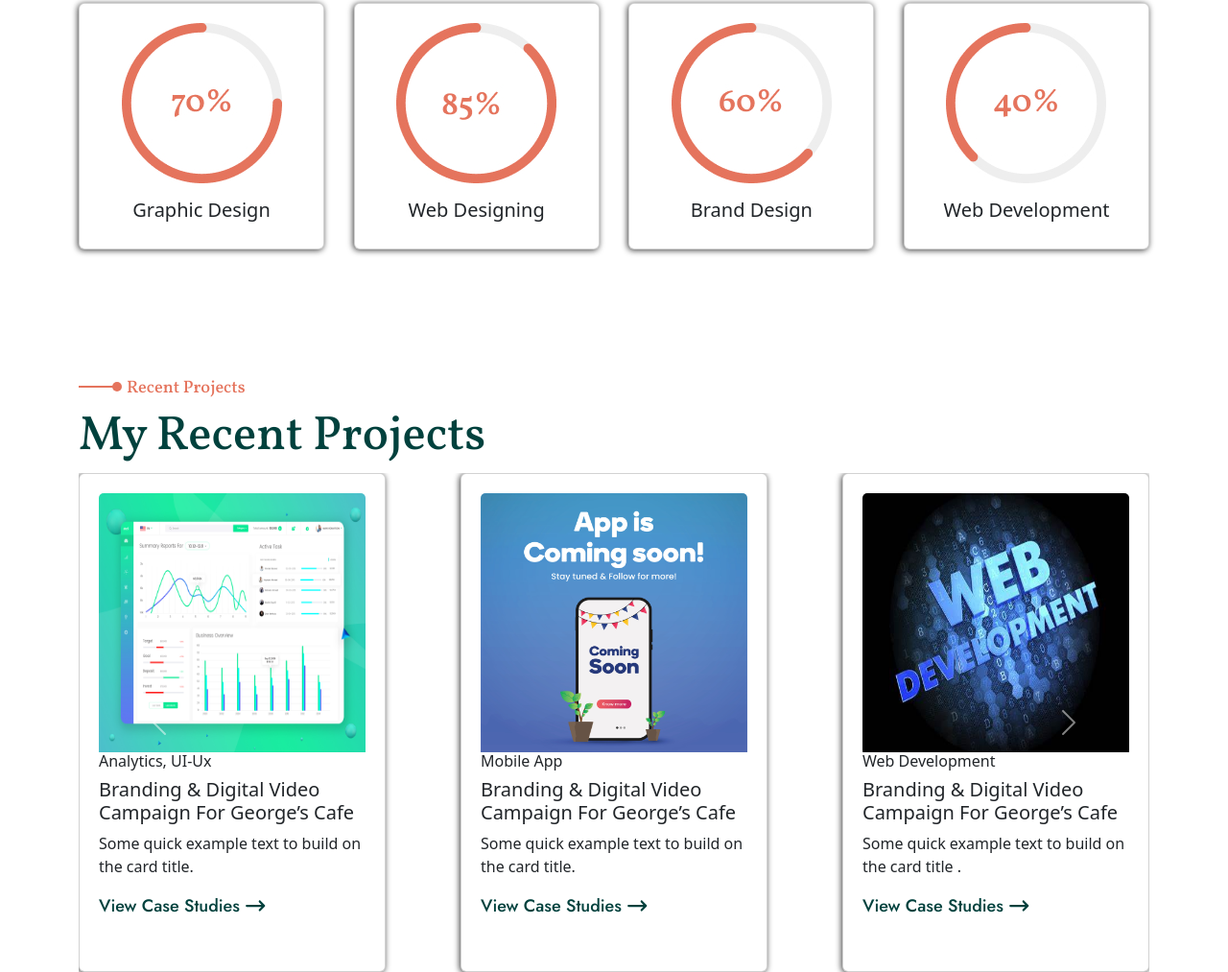
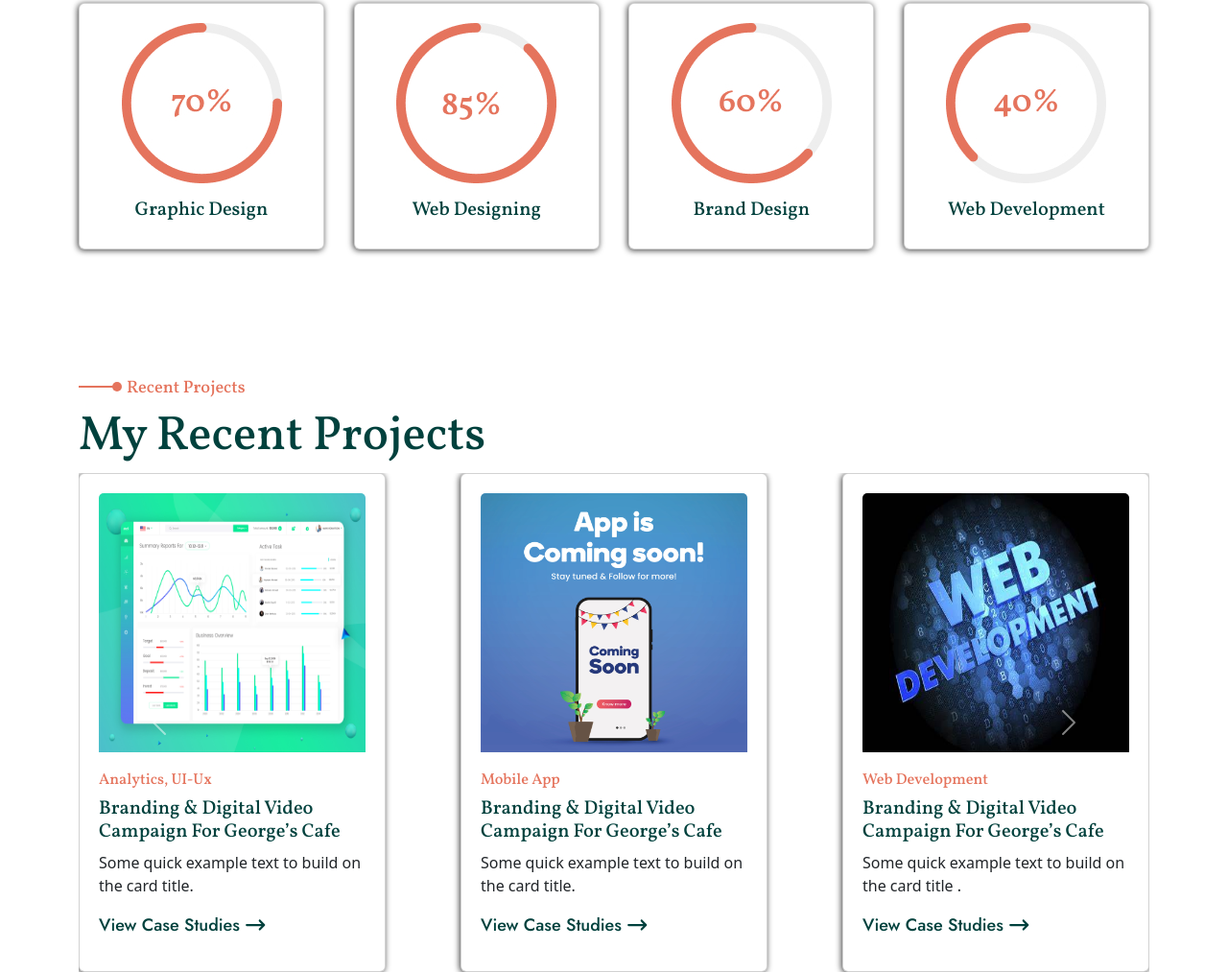
Before and after one commit to kausar017/Safwan-projects, a plain HTML site: page index.html in a window 1280 px wide. Shown: the part 2122-3135 px from the top of the page at 96% size. Drawn offline with Linux system fonts and the light colour scheme.

Commit message:
problem solving

```diff
--- a/css/style.css
+++ b/css/style.css
@@ -297,6 +297,18 @@
     font-size: 50px;
     font-weight: 500;
 }
+.card h5{
+    font-family: Vollkorn;
+   color: #00413D;
+   font-weight: 500;
+}
+.card h6{
+    color: #E5745D;
+    margin-top: 20px;
+    font-family: Vollkorn;
+    font-size: 16px;
+    font-weight: 500;
+}
 .cards-wrapper {
     display: flex;
     justify-content: space-between;
```
